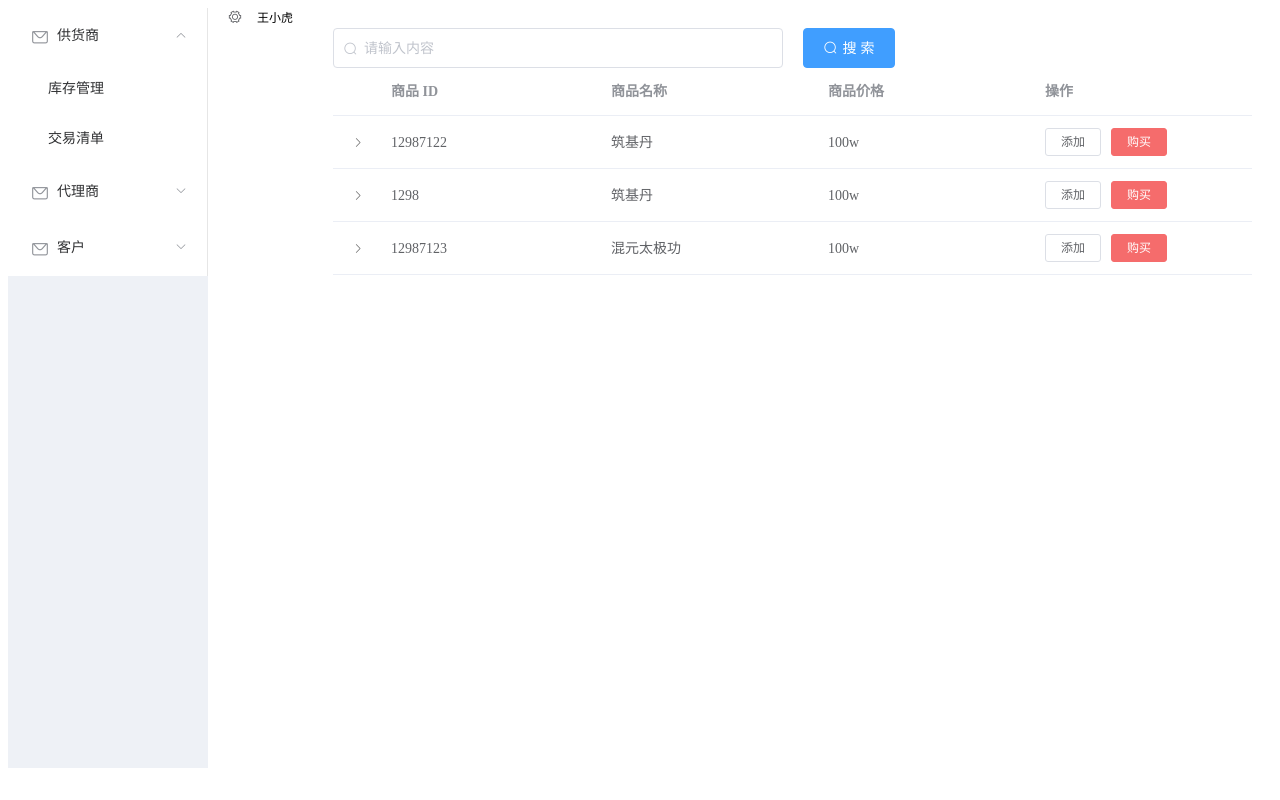
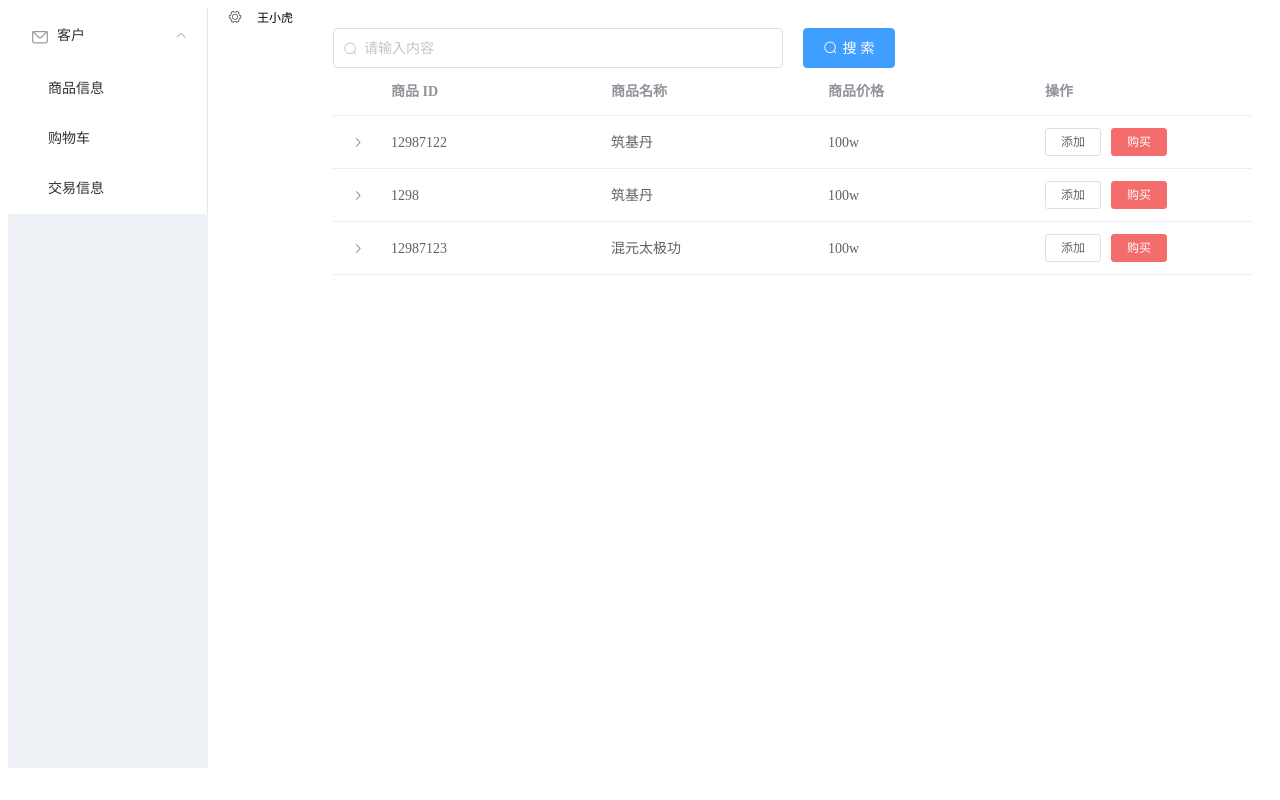
Before and after one commit to Dreace/sample-sale, a Vue app: page /customer/productinfo in a window 1280 px wide. Built offline with nearby package versions, Linux system fonts and the light colour scheme.

Commit message:
登陆跳转页面条件渲染、密码md5、邮箱格式、私钥下载提示

```diff
--- a/package.json
+++ b/package.json
@@ -9,11 +9,12 @@
     "lint": "vue-cli-service lint"
   },
   "dependencies": {
+    "@types/file-saver": "^2.0.1",
     "@types/openpgp": "^4.4.14",
-    "@types/file-saver": "^2.0.1",
     "axios": "^0.21.0",
     "core-js": "^3.6.5",
     "element-ui": "^2.3.6",
+    "file-saver": "^2.0.5",
     "openpgp": "^4.10.8",
     "vue": "^2.6.11",
     "vue-class-component": "^7.2.3",
--- a/src/App.vue
+++ b/src/App.vue
@@ -10,22 +10,41 @@
         width="200px"
         style="background-color: rgb(238, 241, 246)"
       >
-        <el-menu router :default-openeds="['1']">
-          <el-submenu index="1">
+        <el-menu router :default-openeds="['1', '2', '3']">
+          <el-submenu
+            index="1"
+            v-if="
+              this.$route.path === '/supplier/stock' ||
+                this.$route.path === '/supplier/order'
+            "
+          >
             <template slot="title">
               <i class="el-icon-message"></i>供货商
             </template>
             <el-menu-item index="/supplier/stock">库存管理</el-menu-item>
             <el-menu-item index="/supplier/order">交易清单</el-menu-item>
           </el-submenu>
-          <el-submenu index="2">
+          <el-submenu
+            index="2"
+            v-if="
+              this.$route.path === '/agent/purchase' ||
+                this.$route.path === '/supplier/trade'
+            "
+          >
             <template slot="title"
               ><i class="el-icon-message"></i>代理商
             </template>
             <el-menu-item index="/agent/purchase">进货</el-menu-item>
             <el-menu-item index="/supplier/trade">交易清单</el-menu-item>
           </el-submenu>
-          <el-submenu index="3">
+          <el-submenu
+            index="3"
+            v-if="
+              this.$route.path === '/customer/productinfo' ||
+                this.$route.path === '/customer/shopcart' ||
+                this.$route.path === '/customer/tradeInfo'
+            "
+          >
             <template slot="title">
               <i class="el-icon-message"></i>客户
             </template>
@@ -59,5 +78,4 @@
     </el-container>
   </div>
 </template>
-
 <style lang="scss"></style>
--- a/src/router/index.ts
+++ b/src/router/index.ts
@@ -7,7 +7,6 @@ Vue.use(VueRouter);
 const routes: Array<RouteConfig> = [
   {
     path: "/",
-    name: "Login",
     component: () => import("../views/login/Login.vue")
   },
   {
--- a/src/views/login/Login.vue
+++ b/src/views/login/Login.vue
@@ -1,6 +1,6 @@
 <template>
   <div class="login-container">
-    <div class="login-title">我啪就点进来了,很快啊!</div>
+    <div class="login-title">代理销售软件</div>
     <el-tabs v-model="activeTabName" class="tabs" :stretch="true">
       <el-tab-pane name="LoginTab" label="登陆">
         <el-form
@@ -49,9 +49,9 @@
               v-model="registerForm.competence"
               placeholder="用户身份"
             >
-              <el-option label="客户" :value="0"></el-option>
+              <el-option label="客户" :value="2"></el-option>
               <el-option label="代理商" :value="1"></el-option>
-              <el-option label="供货商" :value="2"></el-option>
+              <el-option label="供货商" :value="0"></el-option>
             </el-select>
           </el-form-item>
           <el-form-item prop="userName">
@@ -129,7 +129,7 @@ import api from "@/utils/api";
 import Vue from "vue";
 import Component from "vue-class-component";
 import { ElForm } from "element-ui/types/form";
-import FileSaver, { saveAs } from "file-saver";
+import FileSaver from "file-saver";
 interface LoginFormValue {
   userName: string;
   password: string;
@@ -222,6 +222,18 @@ export default class Login extends Vue {
       callback();
     }
   };
+  validateEmail = (
+    rule: RegisterRulesCheck,
+    value: string,
+    callback: (error: Error | void) => void
+  ) => {
+    const emailRules = /^([a-zA-Z0-9_-])+@([a-zA-Z0-9_-])+(.[a-zA-Z0-9_-])+/;
+    if (!emailRules.test(value)) {
+      callback(new Error("请输入正确的邮箱格式"));
+    } else {
+      callback();
+    }
+  };
   registerRules: RegisterRulesCheck = {
     competence: [
       { required: true, message: "请选择用户身份", trigger: "blur" }
@@ -284,9 +296,10 @@ export default class Login extends Vue {
     email: [
       { required: true, message: "请输入邮箱", trigger: "blur" },
       {
+        validator: this.validateEmail,
         min: 3,
         max: 20,
-        message: "密码长度在 3 到 20 个字符",
+        message: "请输入正确邮箱格式",
         trigger: "blur"
       }
     ]
@@ -301,15 +314,19 @@ export default class Login extends Vue {
         })) as UserInformation;
         if (res !== null) {
           //若登陆成功则跳转页面
+          sessionStorage.setItem("competence", res.competence.toString());
           switch (res.competence) {
             case 0: //供货商
-              await this.$router.push({ path: "stock" }); //stock页面
+              await this.$router.push({ path: "/supplier/stock" });
+              console.log(this.$route.path);
               break;
             case 1: //代理商
-              await this.$router.push({ path: "stock" }); //stock页面
+              await this.$router.push({ path: "/agent/purchase" });
+              console.log(this.$route.path);
               break;
             case 2: //客户
-              await this.$router.push({ path: "stock" }); //stock页面
+              await this.$router.push({ path: "/customer/productinfo" });
+              console.log(this.$route.path);
               break;
           }
           localStorage.setItem("access_token", res.access_token);
@@ -339,6 +356,11 @@ export default class Login extends Vue {
             type: "text/plain;charset=utf-8"
           });
           FileSaver.saveAs(file); //将已加密的私钥储存在本地
+          this.$message({
+            showClose: true,
+            message: "私钥已下载到本地",
+            type: "success"
+          });
         }
       } else {
         console.log("error submit!");
```
Also changed, not shown: 2 other files (tests, documents, lock files or other folders).
